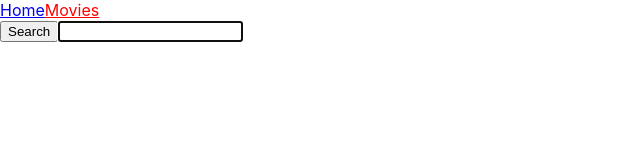
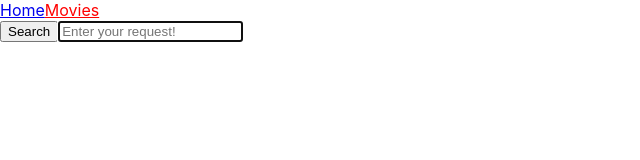
Before and after one commit to Dmytro-Hlushchenko/goit-react-hw-05-movies, a React (Create React App) app: page /goit-react-hw-05-movies/movies in a window 1280 px wide. Shown: the top 160 px of the page, without its empty margins (0-640 px from the left). Built offline with nearby package versions, Linux system fonts and the light colour scheme.

Commit message:
refact-form

```diff
--- a/package.json
+++ b/package.json
@@ -12,6 +12,7 @@
     "notiflix": "^3.2.6",
     "react": "^18.1.0",
     "react-dom": "^18.1.0",
+    "react-icons": "^4.11.0",
     "react-loader-spinner": "^5.4.5",
     "react-router-dom": "^6.18.0",
     "react-scripts": "5.0.1",
--- a/src/components/App.jsx
+++ b/src/components/App.jsx
@@ -25,7 +25,6 @@ export const App = () => {
           <Route path="cast" element={<Cast>Casts</Cast>}></Route>
           <Route path="reviews" element={<Reviews>Reviews</Reviews>}></Route>
         </Route>
-
       </Routes>
     </div>
   );
--- a/src/components/MoviesList/MoviesList.jsx
+++ b/src/components/MoviesList/MoviesList.jsx
@@ -1,6 +1,7 @@
 import { Link } from "react-router-dom";
 export default function MoviesList({ films }) {
-  return(
+
+  return (
     <ul>
           {
              films.map(({id, title}) => (
--- a/src/components/SearchBar/SearchBar.jsx
+++ b/src/components/SearchBar/SearchBar.jsx
@@ -1,28 +1,20 @@
-import { Formik, Field, Form } from 'formik';
+export default function SearchBar ({ onSubmitSearchBar, value }) {
 
-export default function SearchBar ({onSearchBtn}) {
  return (
-        <Formik
-          initialValues={{
-            search:'',
-          }}
-
-            onSubmit={(values, action) => {
-                onSearchBtn(values.search)}}>
-                <Form>
-                    <header>
+        <div>
+                <form onSubmit={onSubmitSearchBar}>
                     <button type="submit">
                         <span>Search</span>
                     </button>
-                            <Field
+                    <input
                       name="search"
                       type="text"
                       autoComplete="off"
                       autoFocus
-                                placeholder=""
+                      defaultValue={value}
+                      placeholder="Enter your request!"
                     />
-                    </header>
-                </Form>
-        </Formik>
+                </form>
+        </div>
   )
 };
--- a/src/pages/HomePage/HomePage.jsx
+++ b/src/pages/HomePage/HomePage.jsx
@@ -3,7 +3,7 @@ import { getMovies, getErrore } from "API";
 import MoviesList from "components/MoviesList";
 import Loader from 'components/Loader';
 
-const HomePage = () => {
+export default function HomePage () {
 
     const [loading, setLoading] = useState(true);
     const [films, setFilms] = useState([]);
@@ -33,5 +33,3 @@ const HomePage = () => {
 
         )
 };
-
-export default HomePage;
--- a/src/pages/MovieDetailsPage/MovieDetailsPage.jsx
+++ b/src/pages/MovieDetailsPage/MovieDetailsPage.jsx
@@ -1,7 +1,10 @@
 import { getMovieDetails, getErrore } from "API";
 import { useEffect, useState } from "react";
-import { Link, NavLink, Outlet, useParams } from "react-router-dom";
+import { Link, Outlet, useParams } from "react-router-dom";
 import Loader from 'components/Loader';
+import { AddLink } from './MovieDetailsPage.styled';
+import { IoArrowBack } from 'react-icons/io5'
+
 
 export default function MovieDetails() {
 
@@ -30,12 +33,12 @@ export default function MovieDetails() {
 
     return (
         <>
-            <Link>Back</Link>
+            <Link  to= "/"><IoArrowBack></IoArrowBack>Go back</Link>
             <h2>{title}</h2>
             {loading && <Loader></Loader>}
             {movie &&
                 <div>
-                    <img src={poster_path && `http://image.tmdb.org/t/p/w154${poster_path}`}
+                    <img src={`http://image.tmdb.org/t/p/w154${poster_path}`}
                         alt={title} width="154" height="231" />
                     <h3>{original_title}</h3>
                     <p><b>Release date:</b> {release_date}</p>
@@ -48,16 +51,14 @@ export default function MovieDetails() {
                 <h3>Additional information:</h3>
                 <ul>
                     <li>
-                        <NavLink to={`/movies/${id}/cast`}>Cast</NavLink>
+                        <AddLink to={`/movies/${id}/cast`}>Cast</AddLink>
                     </li>
                      <li>
-                        <NavLink to={`/movies/${id}/reviews`}>Reviews</NavLink>
+                        <AddLink to={`/movies/${id}/reviews`}>Reviews</AddLink>
                     </li>
                 </ul>
                 <Outlet></Outlet>
             </div>
-
         </>
-
     )
 };
--- /dev/null
+++ b/src/pages/MovieDetailsPage/MovieDetailsPage.styled.js
@@ -0,0 +1,6 @@
+import styled from "styled-components";
+import { NavLink } from "react-router-dom";
+
+export const AddLink = styled(NavLink)`
+  &.active {color: red;}
+`
--- a/src/pages/MoviesPage/MoviesPage.jsx
+++ b/src/pages/MoviesPage/MoviesPage.jsx
@@ -1,18 +1,18 @@
-import SearchBar from "../../components/SearchBar/SearchBar";
 import { getSearchMovies, getErrore } from "../../API";
 import { useState, useEffect } from "react";
+import { useSearchParams } from "react-router-dom";
+import SearchBar from "../../components/SearchBar/SearchBar";
 import Loader from 'components/Loader';
 import MoviesList from '../../components/MoviesList/MoviesList';
 
-export default function MoviesPage() {
+export default function MoviesPage () {
 
   const [loading, setLoading] = useState(false);
   const [films, setMovies] = useState([]);
-  const [search, setSearch] = useState('');
 
-  const onSearchBtn = (search) => {
-    setSearch(search);
-  }
+  const [params, setSearchParams] = useSearchParams();
+  const search = params.get('query') ?? '';
+  // const searchQuery = params.get('query') ?? "";
 
   useEffect(() => {
     if (search === '') {
@@ -33,9 +33,31 @@ export default function MoviesPage() {
 
   }, [films, search]);
 
+  const onSubmitSearchBar = (evt) => {
+    evt.preventDefault();
+    const form = evt.currentTarget;
+    const searchValue = form.search.value
+      .trim()
+      .toLowerCase();
+
+    if (searchValue === '') {
+      setSearchParams({});
+      setMovies([]);
+      return;
+    };
+
+    if (searchValue === search) {
+      return;
+    };
+
+    setSearchParams({ query: searchValue });
+    setMovies([]);
+  };
+
+
     return (
       <>
-          <SearchBar onSearchBtn={onSearchBtn}></SearchBar>
+        <SearchBar onSubmitSearchBar={onSubmitSearchBar} value={search}></SearchBar>
         {loading && <Loader />}
         <MoviesList films={films} ></MoviesList>
       </>
```
Also changed, not shown: 1 other file (tests, documents, lock files or other folders). Lines whose indentation alone changed are shown as unchanged.
